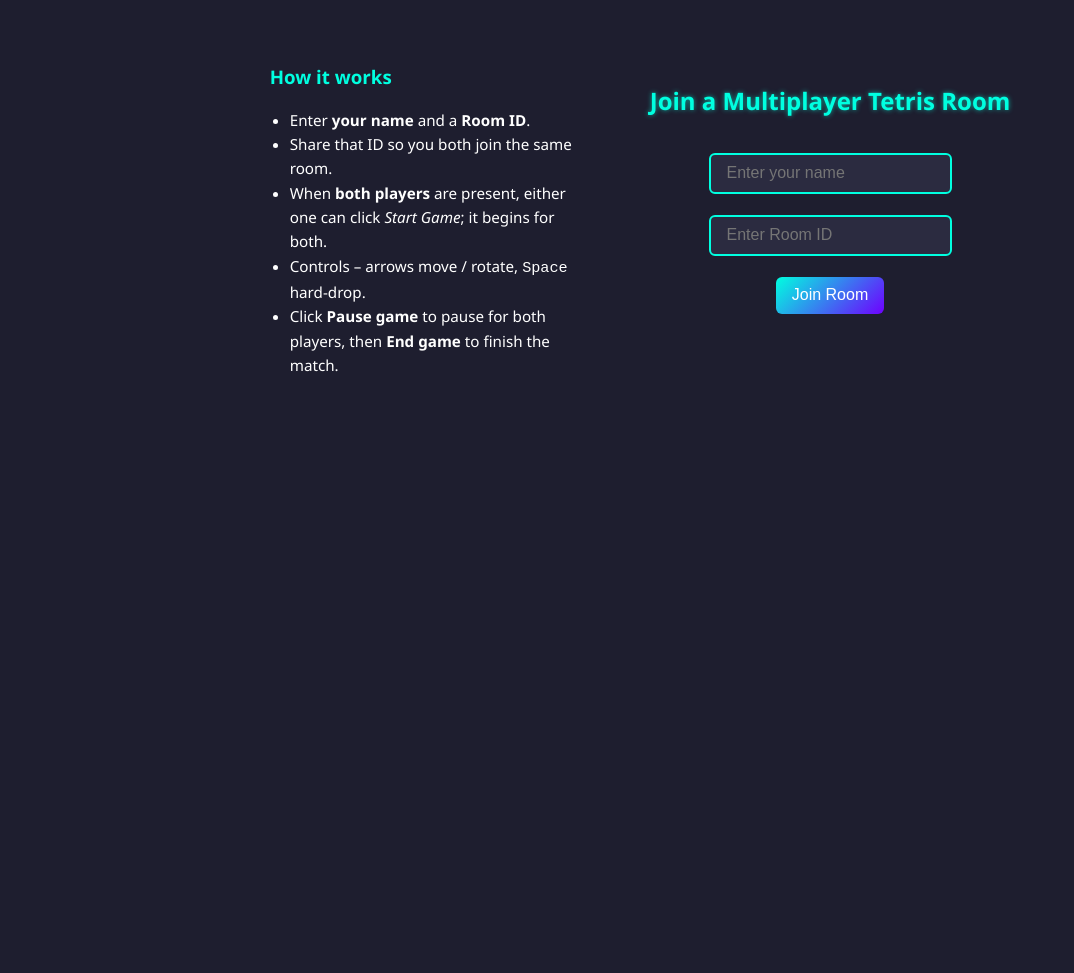
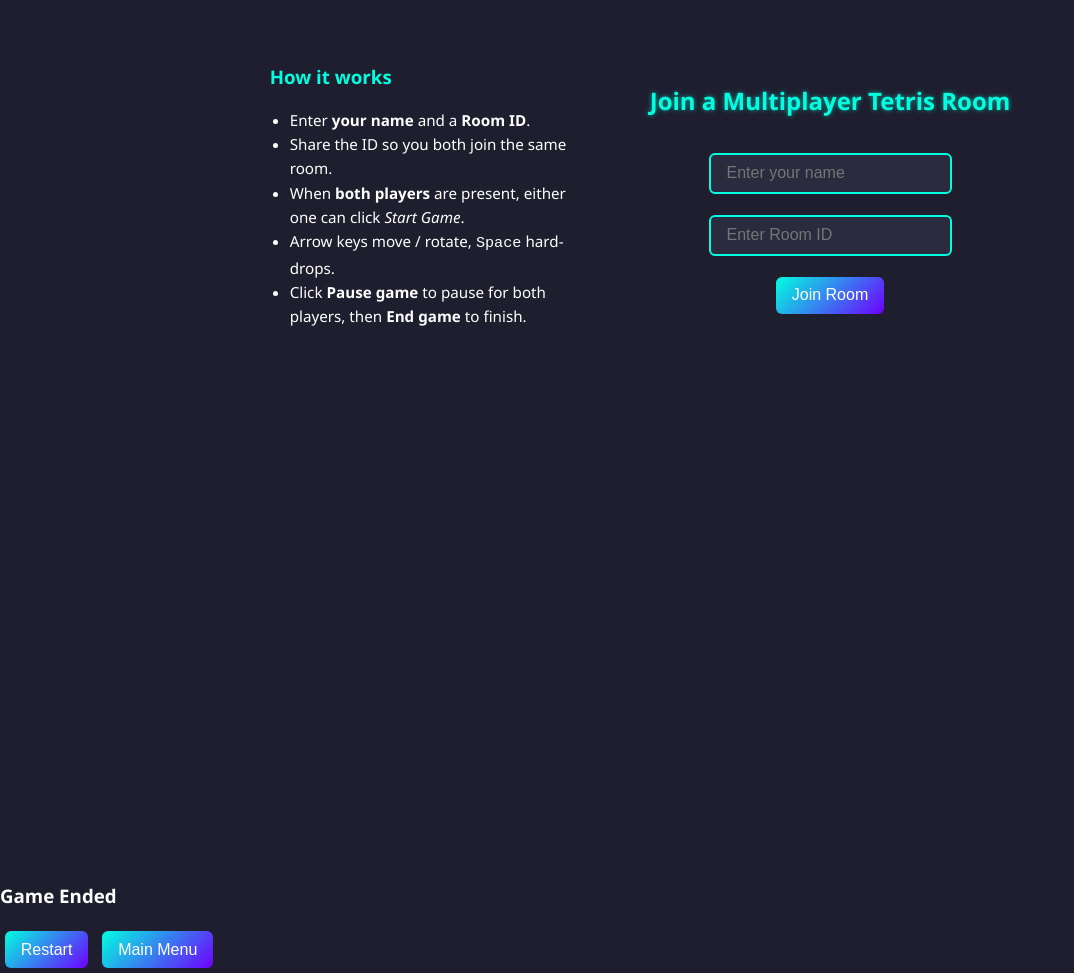
Before and after one commit to CHANGER-0121/Tetris, a website: page index.html in a window 1280 px wide. Shown: the whole page, without its empty margins (0-1074 px from the left). Before the commit the page ends 864 px from the top, so only its background shows below. Drawn offline with nearby package versions, Linux system fonts and the light colour scheme; no server answers.

Commit message:
Update index.html

```diff
--- a/index.html
+++ b/index.html
@@ -13,21 +13,17 @@
   <!-- ░░ JOIN ░░ -->
   <div id="joinDiv" class="active">
     <div class="joinContent">
-      <!-- Rules (left) -->
       <div class="rules">
         <h3>How it works</h3>
         <ul>
-          <li>Enter <strong>your name</strong> and a <strong>Room&nbsp;ID</strong>.</li>
-          <li>Share that ID so you both join the same room.</li>
-          <li>When <strong>both players</strong> are present, either one can click
-              <em>Start&nbsp;Game</em>; it begins for both.</li>
-          <li>Controls – arrows move / rotate, <kbd>Space</kbd> hard-drop.</li>
-          <li>Click <strong>Pause game</strong> to pause for both players, then
-              <strong>End game</strong> to finish the match.</li>
+          <li>Enter <strong>your name</strong> and a <strong>Room ID</strong>.</li>
+          <li>Share the ID so you both join the same room.</li>
+          <li>When <strong>both players</strong> are present, either one can click <em>Start Game</em>.</li>
+          <li>Arrow keys move / rotate, <kbd>Space</kbd> hard-drops.</li>
+          <li>Click <strong>Pause game</strong> to pause for both players, then <strong>End game</strong> to finish.</li>
         </ul>
       </div>
 
-      <!-- Form (center) -->
       <div class="joinForm">
         <h2>Join a Multiplayer Tetris Room</h2>
         <input type="text" id="playerName" placeholder="Enter your name" />
@@ -48,23 +44,28 @@
   <div id="gameArea">
     <h2 style="text-align:center">Multiplayer Tetris</h2>
 
-    <!-- control buttons (right) -->
     <button id="pauseBtn" class="pauseButton">Pause&nbsp;game</button>
-    <button id="endBtn"   class="endButton"  style="display:none;">End&nbsp;game</button>
+    <button id="endBtn"   class="endButton" style="display:none;">End&nbsp;game</button>
 
-    <!-- Boards -->
     <div style="max-width:900px;margin:0 auto;">
       <div style="display:flex;justify-content:center;gap:40px;align-items:flex-start;">
-        <!-- Your board -->
         <div>
           <p id="score">Score: 0</p>
           <canvas id="tetris" width="300" height="600"></canvas>
           <p id="message"></p>
         </div>
-        <!-- Opponents -->
         <div id="otherPlayers" style="display:flex;gap:20px;"></div>
       </div>
     </div>
   </div>
+
+  <!-- ░░ GAME OVER MODAL ░░ -->
+  <div id="gameOverModal" class="modal">
+    <div class="modalContent">
+      <h3>Game Ended</h3>
+      <button id="restartBtn" class="modalBtn">Restart</button>
+      <button id="menuBtn"    class="modalBtn">Main&nbsp;Menu</button>
+    </div>
+  </div>
 </body>
 </html>
```
